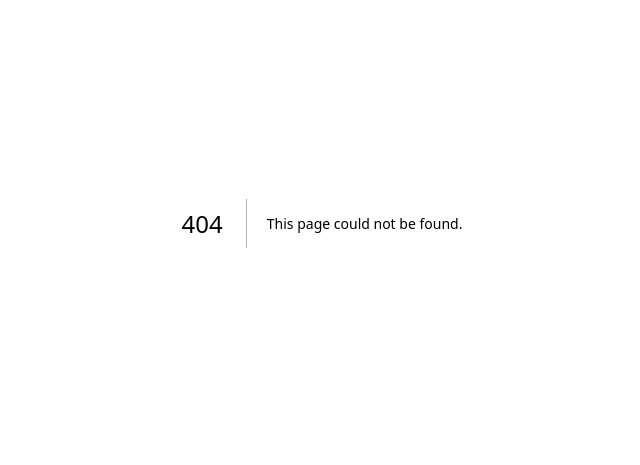
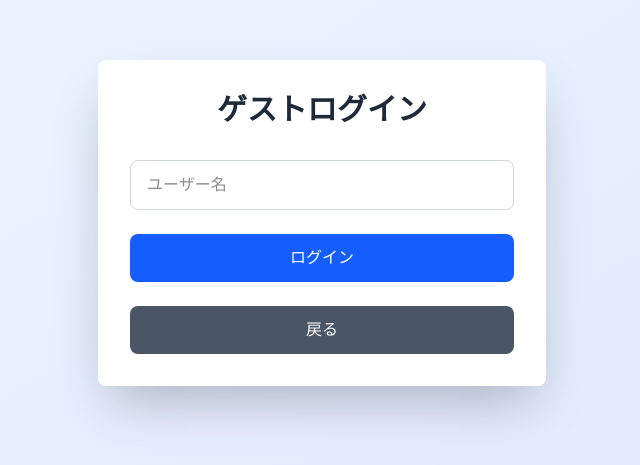
Before and after one commit to usatai/money-app-frontend, a Next.js app: page /gestLogin in a window 1280 px wide. Before the commit this address had no page. Shown: the part 177-642 px from the top of the page, without its empty margins (318-958 px from the left). Built offline with nearby package versions, Linux system fonts and the light colour scheme.

Commit message:
【機能改修】ゲストログイン機能追加

```diff
--- /dev/null
+++ b/app/gestLogin/page.tsx
@@ -0,0 +1,100 @@
+"use client";
+
+import { useState } from "react";
+import { useRouter } from "next/navigation"
+
+const gestLogin  = () => {
+
+    const [form,setForm] = useState({username:""});
+    const router = useRouter();
+
+    const handleSubmit = async (e: React.FormEvent) => {
+        e.preventDefault();
+
+        try {
+            const response = await fetch ('http://localhost:8080/api/user/gestLogin',{
+                method : 'POST',
+                headers : {
+                    'Content-Type': 'application/json',
+                },
+                body: JSON.stringify({
+                    gestLoginUserName:form.username,
+                })
+            })
+
+            const data = await response.json();
+
+            if (response.ok) {
+                localStorage.setItem('token',data.token);
+                console.log("user_id",data.userId);
+                router.push(`/main`);
+                // ?userId=${data.userId}
+            }else{
+                if(data.errors && Array.isArray(data.errors)){
+                    // setError(data.errors.join(', '));
+                }else{
+                    // setError("不明なエラー"); // エラーメッセージを設定
+                }
+                return;
+            }
+
+        } catch (e) {
+            if(e instanceof Error){
+                // setError(e.message);
+            }
+        }
+    }
+
+    const handleChange = (e:React.ChangeEvent<HTMLInputElement>) => {
+        setForm({...form,[e.target.name]: e.target.value});
+    };
+
+
+    return (
+        <div className="min-h-screen flex items-center justify-center bg-gradient-to-br from-blue-50 to-indigo-100">
+      <div className="bg-white p-8 rounded-lg shadow-2xl w-full max-w-md">
+        <h1 className="text-3xl font-bold text-center text-gray-800 mb-8">ゲストログイン</h1>
+
+        {/* {error && (
+          <div className="mb-4 p-4 rounded bg-red-50 text-red-600 text-sm">
+            {error}
+          </div>
+        )} */}
+
+        <form onSubmit={handleSubmit} className="space-y-6">
+          <div>
+            <input
+              type="text"
+              name="username"
+              placeholder="ユーザー名"
+              value={form.username}
+              onChange={handleChange}
+              autoComplete="off"
+              className="w-full px-4 py-3 rounded-lg border border-gray-300 focus:outline-none focus:ring-2 focus:ring-blue-500 focus:border-transparent transition duration-200"
+            />
+          </div>
+
+          <button
+            type="submit"
+            className="w-full bg-blue-600 text-white py-3 rounded-lg hover:bg-blue-700 focus:outline-none focus:ring-2 focus:ring-blue-500 focus:ring-offset-2 transition duration-200"
+          >
+            ログイン
+          </button>
+
+          <button
+            onClick={() => window.location.href = '/'}
+            type="button"
+            className="w-full bg-gray-600 text-white py-3 rounded-lg hover:bg-gray-700 focus:outline-none focus:ring-2 focus:ring-blue-500 focus:ring-offset-2 transition duration-200"
+          >
+            戻る
+          </button>
+        </form>
+      </div>
+    </div>
+
+    );
+
+}
+
+
+export default gestLogin;
--- a/app/input/page.tsx
+++ b/app/input/page.tsx
@@ -4,7 +4,7 @@ import { useRouter } from "next/navigation";
 import { useState ,useEffect} from "react";
 
 const InputPage = () => {
-    const [form,setForm] = useState({labelName: '',type:''});
+    const [form,setForm] = useState({labelName: '',type:'INCOME'});
     const [error,setError] = useState<string | null>(null);
     const [isLoading,setLoding] = useState(true);
     const router = useRouter();
--- a/app/login/page.tsx
+++ b/app/login/page.tsx
@@ -76,9 +76,8 @@ const LoginPage = () => {
             method: 'POST',
             headers: {
                 'Content-Type': 'application/json',
-                // 'X-XSRF-TOKEN': csrfToken || '',
             },
-            // credentials: 'include',
+            credentials: 'include',
             body: JSON.stringify({
                 loginUser_name:form.username,
                 loginUser_password:form.password,
--- a/app/signup/page.tsx
+++ b/app/signup/page.tsx
@@ -13,13 +13,6 @@ export default function Home() {
         setForm({ ...form, [e.target.name]: e.target.value });
     };
 
-    function getCsrfTokenFromCookie(): string | null {
-        const match = document.cookie.match(/XSRF-TOKEN=([^;]+)/);
-        return match ? decodeURIComponent(match[1]) : null;
-    }
-
-    const csrfToken = getCsrfTokenFromCookie();
-
     const handleSubmit = async (e: React.FormEvent) => {
         e.preventDefault();
         setError(null);
@@ -29,7 +22,6 @@ export default function Home() {
                 method : 'POST',
                 headers : {
                     'Content-Type':'application/json',
-                    'X-XSRF-TOKEN': csrfToken || '',
                 },
                 credentials : 'include',
                 body : JSON.stringify({
@@ -42,6 +34,7 @@ export default function Home() {
             const data = await response.json();
 
             if(response.ok){
+                localStorage.setItem('token',data.token);
                 router.push("/main");
             } else {
                 if(data.errors && Array.isArray(data.errors)){
--- a/components/HomeComponent.tsx
+++ b/components/HomeComponent.tsx
@@ -21,9 +21,9 @@ const HomeComponent = () => {
                     </div>
 
                     <div className="flex-shrink-0">
-                        <button className="text-blue-600 hover:text-blue-800 underline hover:no-underline transition-all">
+                        <Link href="/gestLogin" className="text-blue-600 hover:text-blue-800 underline hover:no-underline transition-all">
                             ゲストログインはこちら
-                        </button>
+                        </Link>
                     </div>
                 </div>
             </nav>
```
